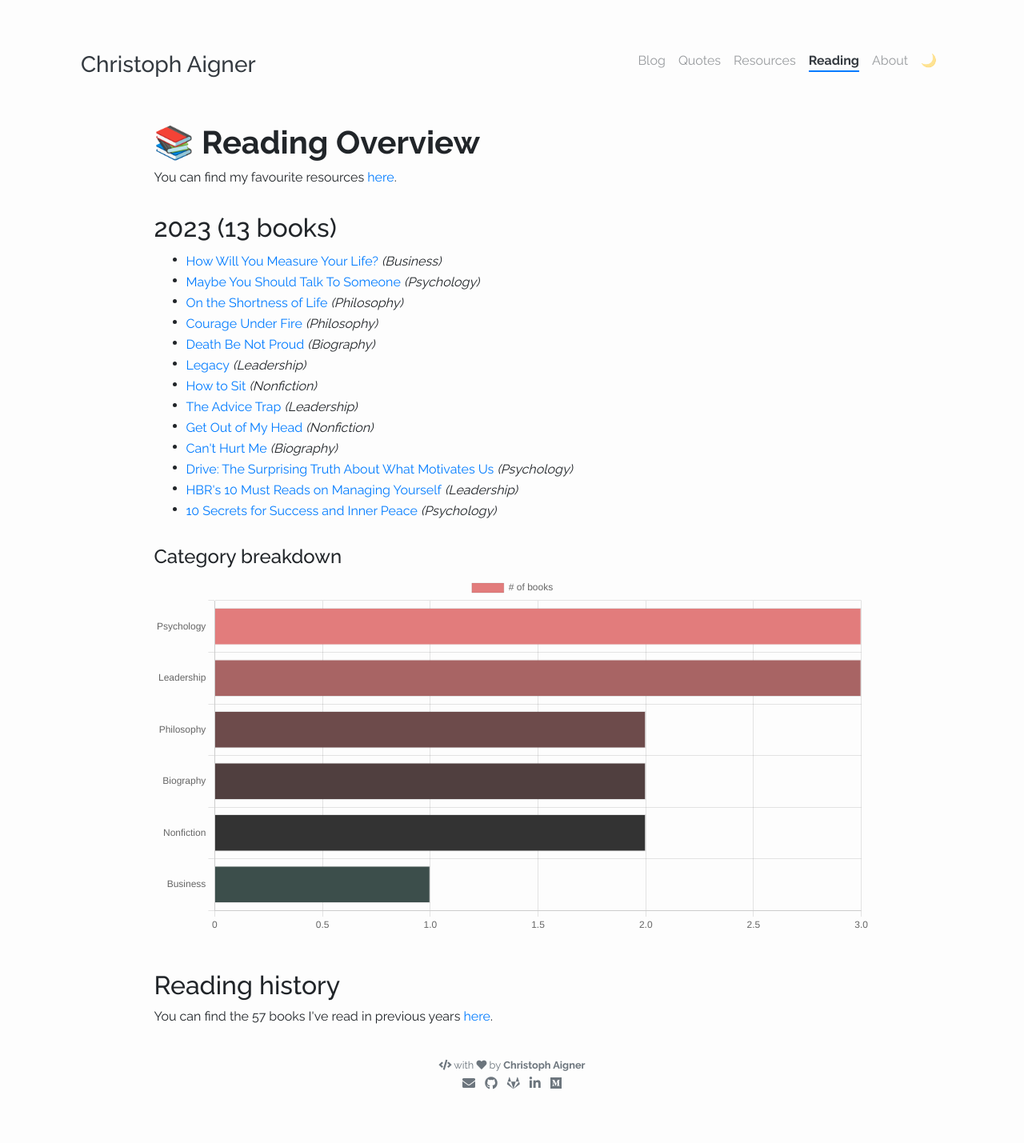
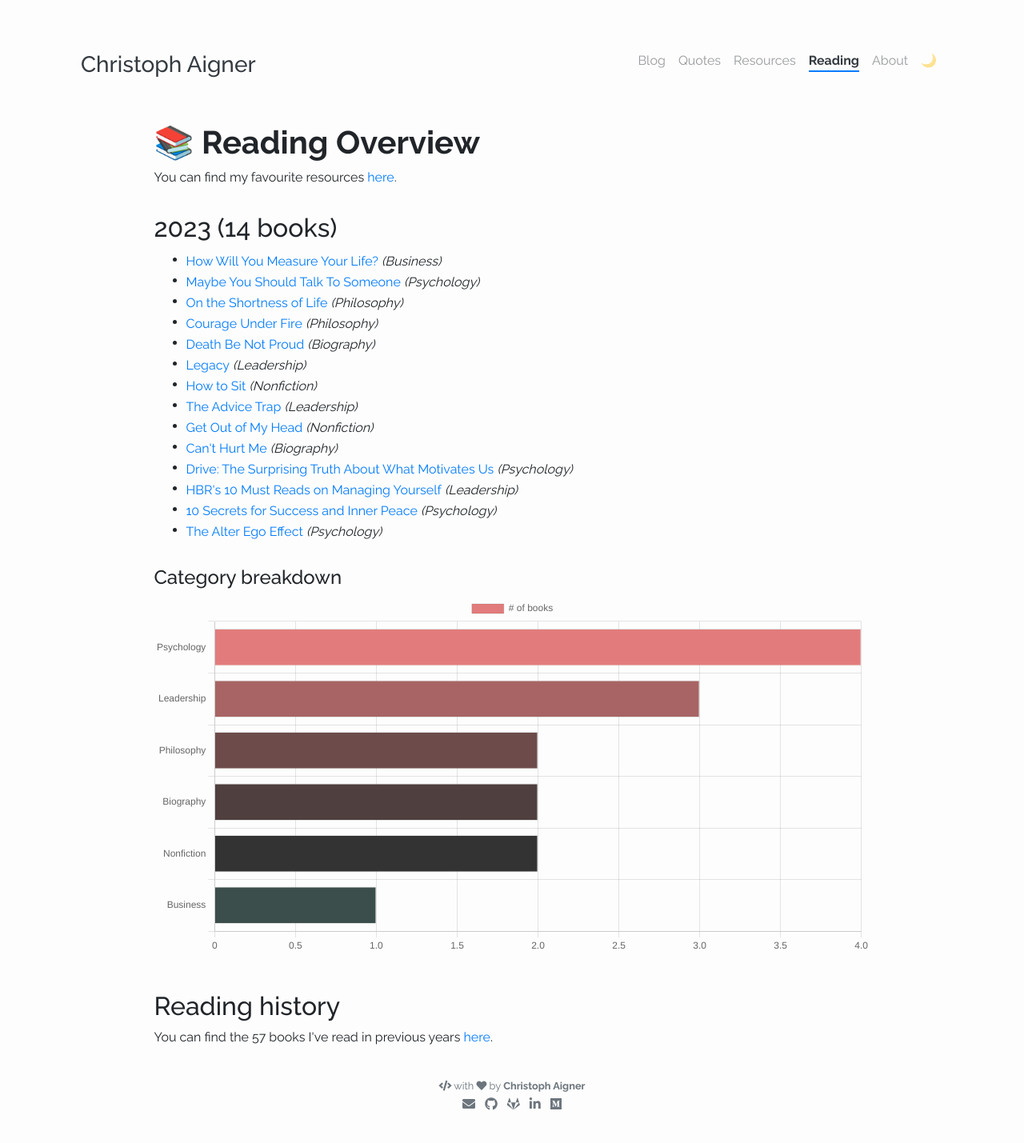
Before and after one commit to christophaigner/christophaigner.github.io, a Jekyll site: the page built from pages/reading.html, in a window 1280 px wide. Shown: the whole page at 80% size. Built offline with Jekyll 4.4.1, drawn with Linux system fonts in a browser that asks for light colours; nearby versions of some CDN libraries; before the commit the page ends 1403 px from its top, so only the background shows below that.

Commit message:
Add finished book

```diff
--- a/_data/reading/current.yml
+++ b/_data/reading/current.yml
@@ -50,3 +50,7 @@
   url: "https://www.goodreads.com/en/book/show/926206"
   category: Psychology
   finished: true
+- name: "The Alter Ego Effect"
+  url: "https://www.goodreads.com/book/show/40139225-the-alter-ego-effect"
+  category: Psychology
+  finished: true
```
